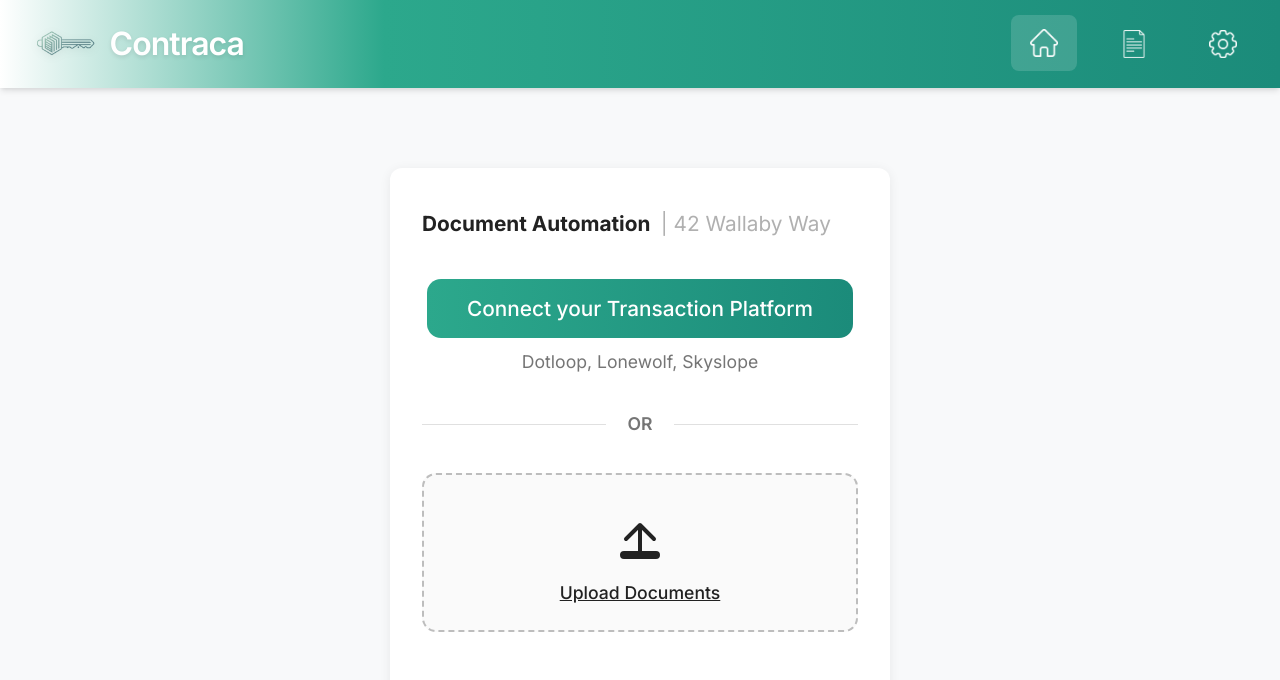
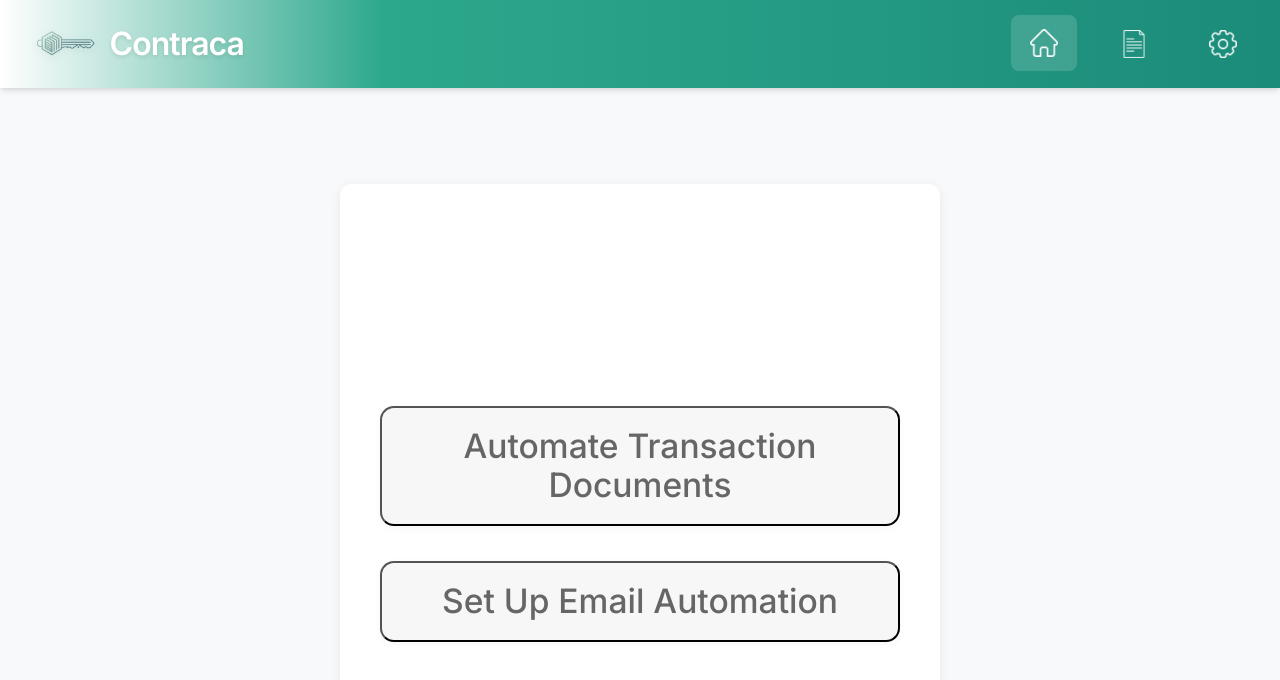
Before and after one commit to fyanez1/Contraca-demo, a Vue app: page / in a window 1280 px wide. Shown: the top 680 px of the page. Built offline with nearby package versions, Linux system fonts and the light colour scheme; no server answers.

Commit message:
new home page

```diff
--- a/client/views/HomeView.vue
+++ b/client/views/HomeView.vue
@@ -4,6 +4,7 @@ import { useRouter } from 'vue-router';
 import LoginModal from '@/components/LoginModal.vue';
 const showUploadModal = ref(false);
 const showLoginModal = ref(false);
+const showAutomation = ref(false);
 const router = useRouter();
 function openUploadModal(e) {
   e.preventDefault();
@@ -19,10 +20,18 @@ function openLoginModal() {
 function closeLoginModal() {
   showLoginModal.value = false;
 }
+function showAutomationSection() {
+  showAutomation.value = true;
+}
 </script>
 
 <template>
-  <main class="doc-automation-container">
+  <main class="doc-automation-container" :class="{ 'centered': !showAutomation }">
+    <template v-if="!showAutomation">
+      <button class="home-big-btn" @click="showAutomationSection">Automate Transaction Documents</button>
+      <button class="home-big-btn">Set Up Email Automation</button>
+    </template>
+    <template v-else>
       <div class="header-bar">
         <span class="header-title">Document Automation</span>
         <span class="header-subtitle">| 42 Wallaby Way</span>
@@ -52,10 +61,44 @@ function closeLoginModal() {
         </div>
       </div>
       <LoginModal v-if="showLoginModal" @click.self="closeLoginModal" />
+    </template>
   </main>
 </template>
 
 <style scoped>
+.doc-automation-container.centered {
+  display: flex;
+  flex-direction: column;
+  align-items: center;
+  justify-content: center;
+  min-height: 70vh;
+  background: #fff;
+  box-shadow: 0 2px 12px rgba(0,0,0,0.07);
+  border-radius: 12px;
+  max-width: 600px;
+  margin: 4rem auto 0 auto;
+  padding: 2.5rem 2rem;
+}
+.home-big-btn {
+  width: 100%;
+  max-width: 520px;
+  margin: 1.1rem 0;
+  font-size: 2.1rem;
+  font-weight: 500;
+  color: #666;
+  background: #f7f7f7;
+  /* border: none; */
+  border-radius: 14px;
+  padding: 1.2rem 0;
+  box-shadow: 0 2px 8px rgba(0,0,0,0.04);
+  cursor: pointer;
+  transition: background 0.18s, color 0.18s, transform 0.12s;
+}
+.home-big-btn:hover {
+  background: #e0e0e0;
+  color: #1b8b7a;
+  transform: translateY(-2px) scale(1.03);
+}
 .doc-automation-container {
   max-width: 500px;
   margin: 3rem auto;
```
Lines whose indentation alone changed are shown as unchanged.
